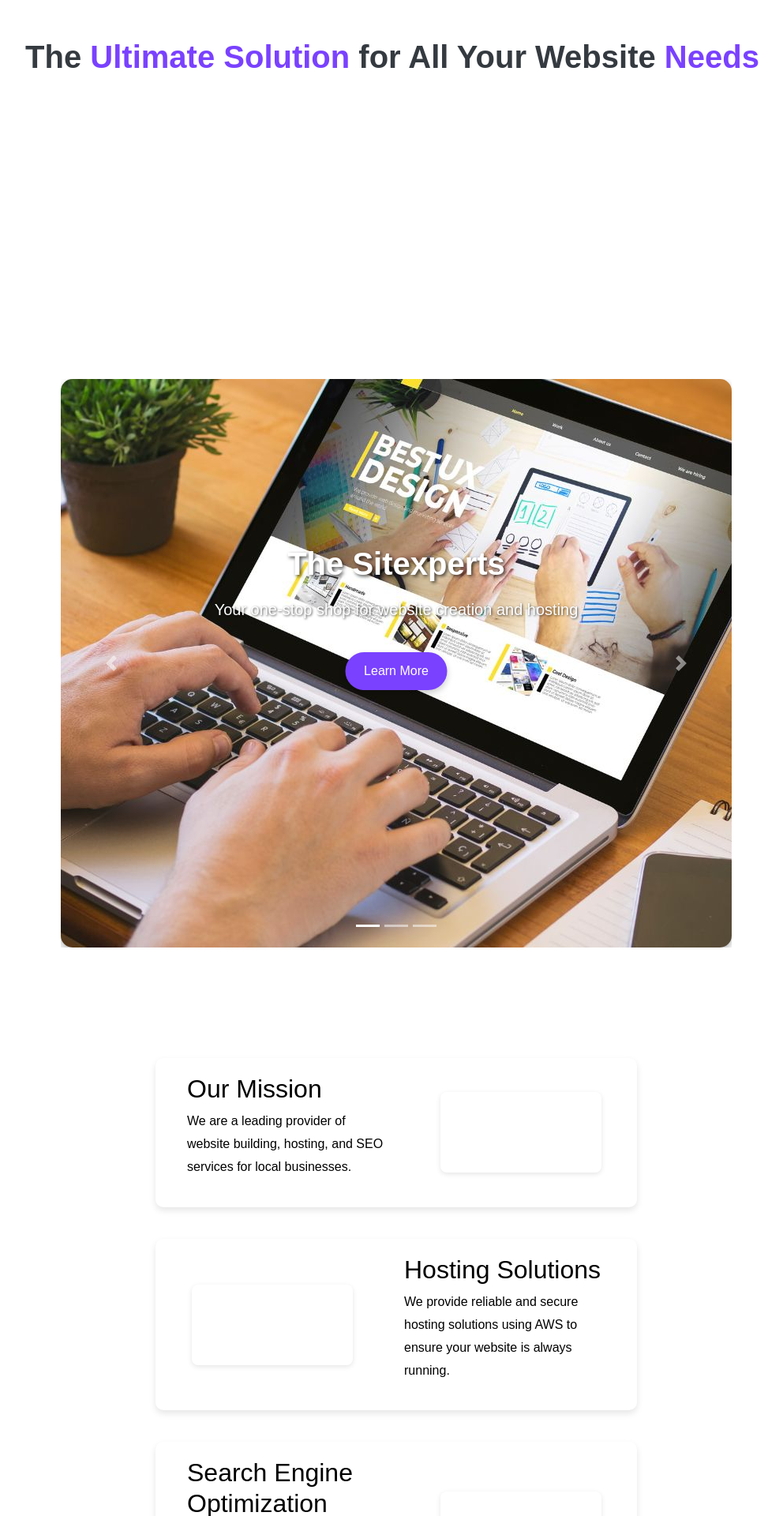
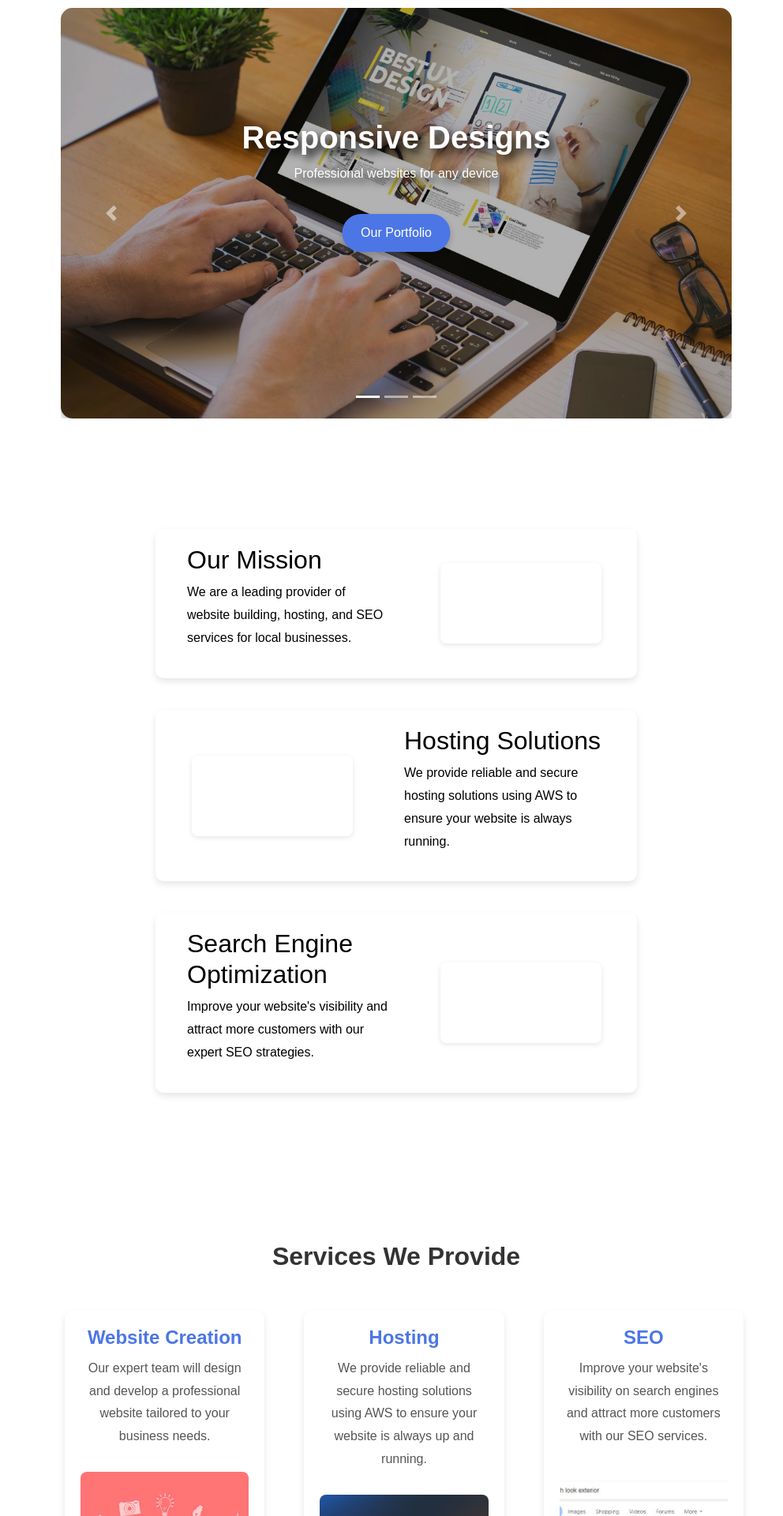
Before and after one commit to Sfurio/TheSitexperts, a Django app: page / in a window 1280 px wide. Shown: the part 320-2240 px from the top of the page at 79% size, without its empty margins (138-1130 px from the left). Run offline with Django 4.2, Linux system fonts and the light colour scheme; some libraries are stand-ins or nearby versions; grey boxes are pictures that could not be loaded.

Commit message:
Big changes

```diff
--- a/MyApp/static/home.css
+++ b/MyApp/static/home.css
@@ -30,27 +30,19 @@
     height: 100%; /* Match the container height */
 }
 
-/* Responsive Adjustments */
-@media (max-width: 768px) {
-    #logo-intro-section .container {
-        flex-direction: column; /* Stack logo and intro on smaller screens */
-    }
-
-    #logo-intro-section .logo-container {
-        margin-bottom: 20px;
-    }
-}
 #intro {
     display: flex;
     justify-content: center;
     align-items: center;
     flex-direction: column;
-    height: 100vh;
+    height: 40vh;
     width: 100vw; /* Full viewport width */
     text-align: center;
     margin: 0;
     padding: 0;
     margin-left: -20px;
+    margin-bottom: -10px;
+    margin-top: 20px;
 }
 
 
@@ -65,6 +57,7 @@
 #intro h2 span {
     color: #7a41ff; /* Highlighted key words in a different color */
     font-weight: bold;
+    font-style: italic;
 }
 
 #intro p {
@@ -83,7 +76,7 @@
 
 /* Carousel Section */
 .carousel-item {
-    height: 90vh; /* Adjust height */
+    height: 65vh; /* Adjust height */
     background-size: cover;
     background-position: center;
     border-radius: 15px;
@@ -105,21 +93,40 @@
     transform: translate(-50%, -50%);
     text-align: center;
     color: white;
+    max-width: 70%;
+    width: 100%;
+    padding: 0 15px;
 }
 
 .carousel-caption h1 {
-    font-size: 2.5rem;
+    color: white;
+    outline: black;
+    text-shadow: 6px 6px 12px rgba(0, 0, 0, 1);
     font-weight: bold;
 }
+.carousel-item::before {
+    content: "";
+    position: absolute;
+    top: 0;
+    left: 0;
+    width: 100%;
+    height: 100%;
+    background: rgba(0, 0, 0, 0.3); /* Dark overlay */
+    z-index: 1;
+}
+.carousel-caption {
+    z-index: 2; /* Ensures the text stays on top */
+}
+
 
 .carousel-caption p {
-    font-size: 1.25rem;
-    margin-top: 1rem;
+    color: white;
+    outline: black;
+    text-shadow: 6px 6px 12px rgba(0, 0, 0, 1);
 }
-
 /* Button Styling */
 .carousel-caption .btn {
-    background-color: #7a41ff;
+    background-color: #4c76e6;
     color: white;
     border: none;
     outline: none;
@@ -130,91 +137,67 @@
     transition: all 0.3s ease-in-out;
 }
 
-/* Services Section */
 #services {
     background-color: white;
-    text-align: center;
-    margin-left: 200px;
-    margin-right: 200px;
+    padding: 60px 0;
 }
 
 #services h3 {
-    font-size: 2.2rem;
-    font-weight: bold;
-    margin-bottom: 50px;
-    color: #343a40;
+    font-size: 2rem;
+    margin-bottom: 40px;
+    color: #333;
+    font-weight: 700;
 }
 
-/* Individual Service Block */
-.service {
-    background-color: #ffffff; /* Light gray background for box */
-    color: black;
-    padding: 10px;
-    border-radius: 10px; /* Rounded corners */
-    box-shadow: 0 4px 8px rgba(0, 0, 0, 0.1); /* Subtle shadow */
-    height: 450px;
-    margin: 0 auto 30px; /* Center-align and add space between blocks */
-    transition: transform 0.3s ease, box-shadow 0.3s ease;
-    margin-left: 100px;
-    margin-right: 100px;
-    margin-top: 100px;
-    margin-bottom: 100px;
+/* Service Card Styling */
+.service-card {
+    text-decoration: none;
+    color: inherit;
+    transition: transform 0.3s ease-in-out;
 }
 
-/* Hover Effect for Service Blocks */
-.service:hover {
-    transform: translateY(-5px); /* Slight lift on hover */
-    box-shadow: 0 6px 12px rgba(0, 0, 0, 0.15); /* Enhanced shadow on hover */
+.service-card:hover {
+    transform: scale(1.05);
 }
 
-/* Image inside the Service Block */
-.service-img {
-    height: 250px;
-    object-fit: cover;
-    border-radius: 5px;
-    margin-top: 25px;
-    margin-bottom: 5px; /* Space between image and text */
-    box-shadow: 0 2px 4px rgba(0, 0, 0, 0.1); /* Subtle shadow for image */
+.service {
+    background: white;
+    padding: 20px;
+    border-radius: 10px;
+    box-shadow: 0 4px 8px rgba(0, 0, 0, 0.1);
+    text-align: center;
+    width: 100%;
+    max-width: 320px; /* Ensure all cards are the same size as the middle one */
+    height: auto;
+    display: flex;
+    flex-direction: column;
+    justify-content: space-between;
+    transition: all 0.3s ease;
 }
 
-/* Text inside the Service Block */
+.service:hover {
+    box-shadow: 0 6px 12px rgba(0, 0, 0, 0.15);
+}
+
 .service h4 {
     font-size: 1.5rem;
-    font-weight: bold;
-    color: #343a40;
     margin-bottom: 10px;
+    font-weight: 600;
+    color: #4c76e6;
 }
 
 .service p {
     font-size: 1rem;
     color: #555;
-    line-height: 1.6;
-    margin-bottom: 0;
+    margin-bottom: 15px;
 }
 
-/* Responsive Adjustments */
-@media (min-width: 992px) {
-    .service {
-        display: inline-block; /* Inline for desktop layout */
-        margin: 0 15px 30px; /* Space between columns */
-        vertical-align: top; /* Align to top */
-    }
+.service-img {
+    width: 100%;
+    height: 225px;
+    border-radius: 8px;
 }
 
-@media (max-width: 768px) {
-    #services h3 {
-        font-size: 1.8rem; /* Adjust heading size for smaller screens */
-    }
-
-    .service {
-        max-width: 100%; /* Full-width for smaller screens */
-        margin: 0 auto 20px; /* Space between blocks */
-    }
-
-    .service-img {
-        height: 150px; /* Smaller images for smaller screens */
-    }
-}
 
 
 /* Info Block Section */
--- a/MyApp/static/hosting.css
+++ b/MyApp/static/hosting.css
@@ -10,7 +10,8 @@
     background-color: white; /* Light grey background for header */
     padding: 20px 0;
     text-align: center;
-    margin-top: 50px;
+    margin-top: 25px;
+    margin-bottom: 35px;
 }
 
 header h1 {
--- a/MyApp/static/seo.css
+++ b/MyApp/static/seo.css
@@ -7,10 +7,11 @@
 }
 
 header {
-    background-color: #f8f9fa; /* Light background for the header */
+    background-color: white; /* Light background for the header */
     padding: 20px 0;
     text-align: center;
-    margin-top: 50px;
+    margin-top: 25px;
+    margin-bottom: 35px;
 }
 
 header h1 {
--- a/MyApp/templates/base.html
+++ b/MyApp/templates/base.html
@@ -4,6 +4,15 @@
 <head>
     <meta charset="UTF-8">
     <meta name="viewport" content="width=device-width, initial-scale=1.0">
+    <meta name="description" content="SitExperts is your go-to source for top-notch website development, SEO optimization, and web hosting services. We help you build professional websites and ensure they rank high on search engines.">
+    <meta name="keywords" content="web development, SEO services, website hosting, professional websites, SEO optimization, web design, online presence, website creation">
+    <meta name="author" content="SitExperts">
+    <meta property="og:type" content="website">
+    <meta property="og:title" content="SitExperts - Website Development, SEO & Hosting Services">
+    <meta property="og:description" content="SitExperts offers professional web development, SEO optimization, and hosting services to enhance your online presence and business growth.">
+    <meta property="og:image" content="{% static 'images/favicon.ico' %}">
+    <meta property="og:url" content="https://www.sitexperts.com">
+
     <title>{% block title %}The Sitexperts{% endblock %}</title>
 
     <!-- Favicon -->
--- a/MyApp/templates/home.html
+++ b/MyApp/templates/home.html
@@ -15,7 +15,7 @@
 <!-- Logo and Introduction Section -->
 <section id="intro" class="d-flex align-items-center justify-content-center">
     <div>
-        <h2>The <span>Ultimate Solution</span> for All Your Website <span>Needs</span></h2>
+        <h2>Your <span>Ultimate Solution</span> for All Your<span> Online</span> Needs</h2>
     </div>
 </section>
 
@@ -32,23 +32,23 @@
         <div class="carousel-inner">
             <div class="carousel-item active" style="background-image: url('{% static 'design.jpg' %}')">
                 <div class="carousel-caption d-none d-md-block">
-                    <h1>The Sitexperts</h1>
-                    <p>Your one-stop shop for website creation and hosting</p>
-                    <a href="#" class="btn btn-primary">Learn More</a>
+                    <h1>Responsive Designs</h1>
+                    <p>Professional websites for any device</p>
+                    <a href="{% url 'sites' %}" class="btn btn-primary">Our Portfolio</a>
                 </div>
             </div>
             <div class="carousel-item" style="background-image: url('{% static 'closeup.jpg' %}')">
                 <div class="carousel-caption d-none d-md-block">
-                    <h1>Responsive Designs</h1>
-                    <p>Professional websites for any device</p>
-                    <a href="#" class="btn btn-primary">Our Portfolio</a>
+                    <h1>Search Engine Optimization</h1>
+                    <p>Helping Your Company be Top Results in Google Searches</p>
+                    <a href="{% url 'seo' %}" class="btn btn-primary">Learn More</a>
                 </div>
             </div>
             <div class="carousel-item" style="background-image: url('{% static 'coding.jpg' %}')">
                 <div class="carousel-caption d-none d-md-block">
                     <h1>Reliable Hosting</h1>
                     <p>Fast and secure hosting for your business</p>
-                    <a href="#" class="btn btn-primary">Get Started</a>
+                    <a href="{% url 'hosting' %}" class="btn btn-primary">Learn More</a>
                 </div>
             </div>
         </div>
```
Also changed, not shown: other parts of MyApp/static/home.css (+142 -31 lines), MyApp/static/main.css (+54 -36 lines), MyApp/static/website.css (+4 -4 lines).
